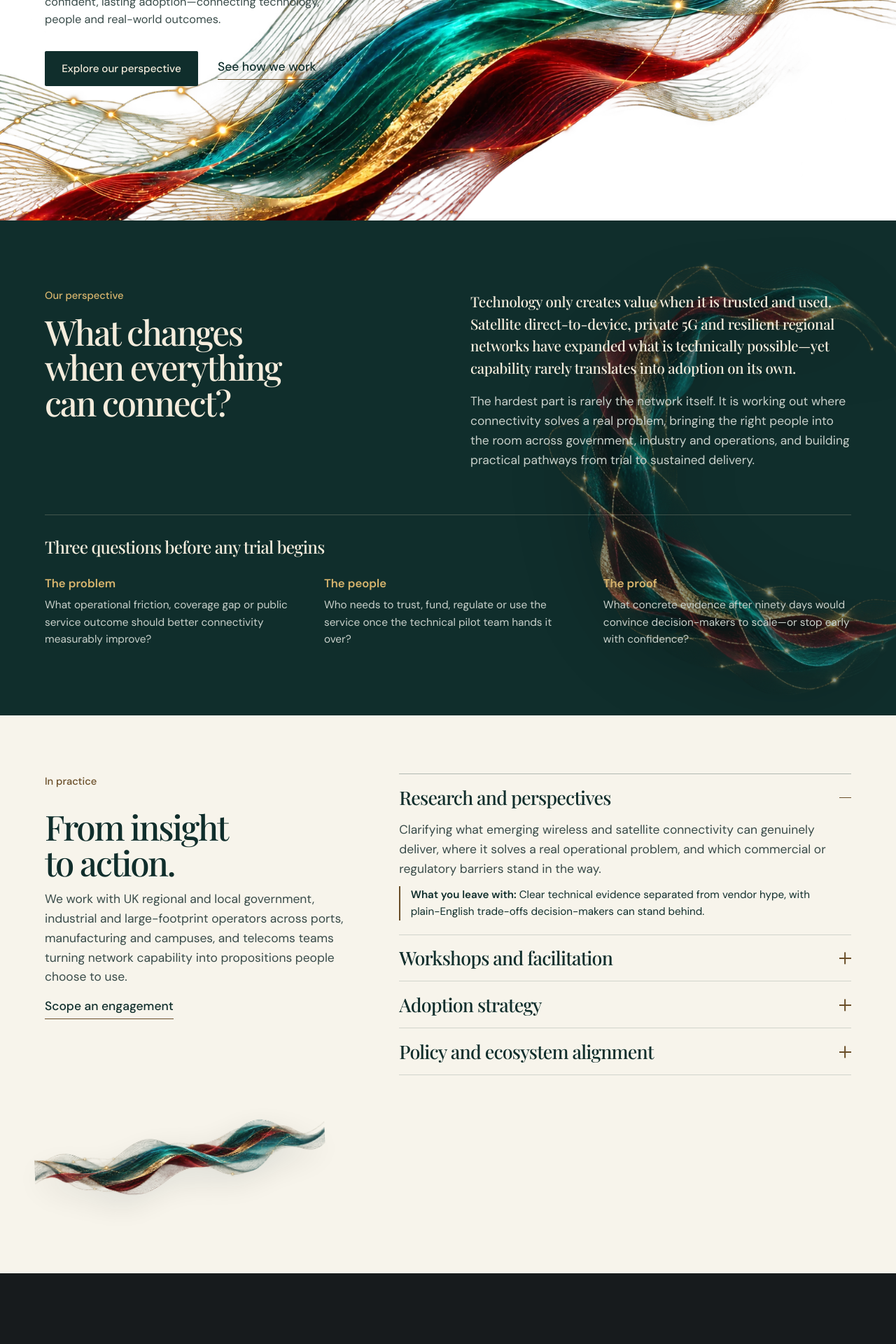
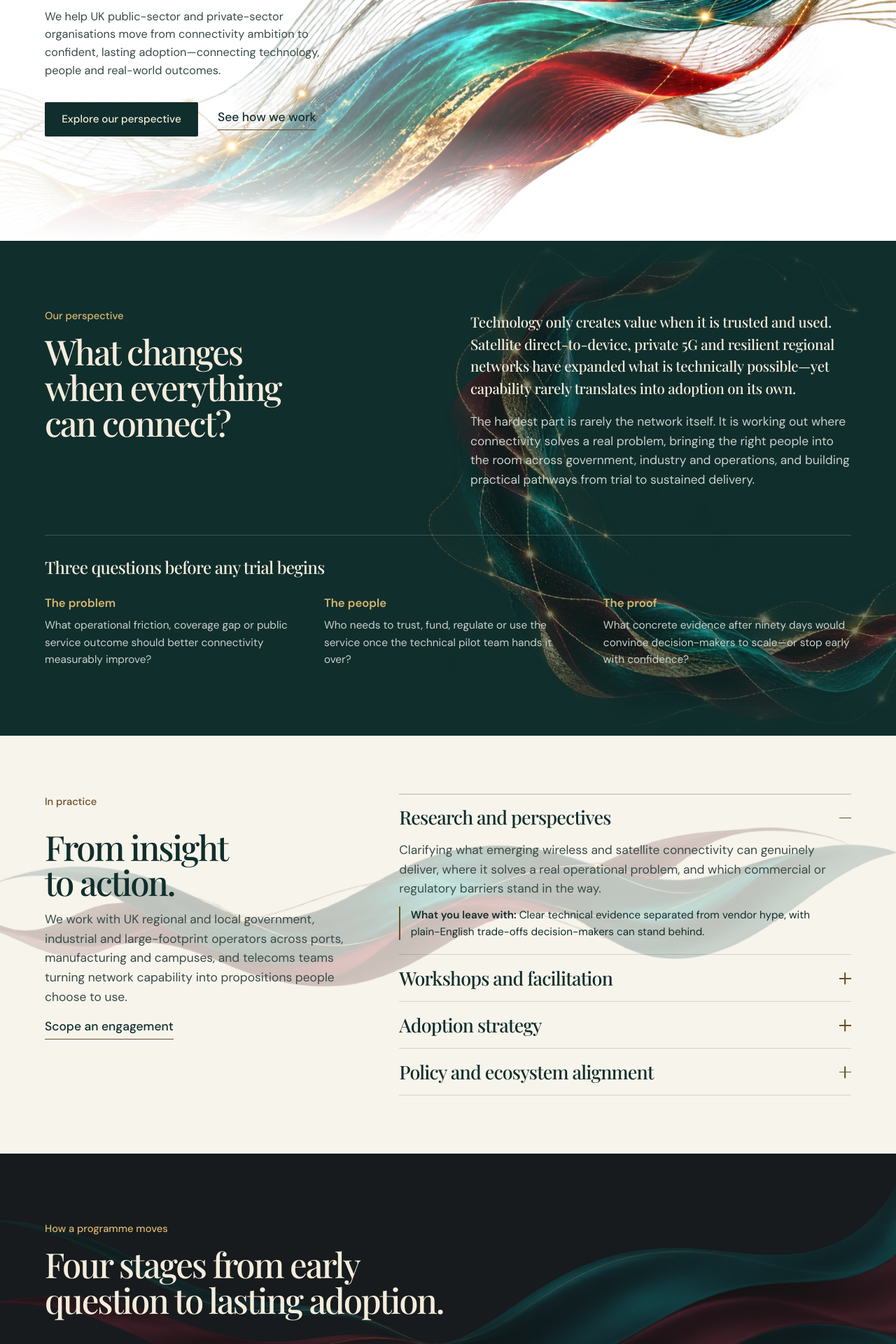
Before and after one commit to koesac-lab/innovate-connects, a PHP site: page /concept-three/ in a window 1280 px wide. Shown: the part 480-2400 px from the top of the page at 70% size. Run offline with PHP 8.4, Linux system fonts and the light colour scheme; some web fonts are replaced.

Commit message:
Integrate full-bleed masked ribbons, remove mouse parallax, and use subtle scroll rotation

```diff
--- a/public/concept-three/app.js
+++ b/public/concept-three/app.js
@@ -153,15 +153,12 @@
 
   setTopic(activeKey);
 
-  /* Smooth GPU-composited ribbon parallax and pathway filament */
+  /* Subtle scroll-only ribbon parallax, scroll-triggered Perspective rotation, and pathway filament */
   const reducedMotion = window.matchMedia && window.matchMedia('(prefers-reduced-motion: reduce)').matches;
   const ribbonNodes = Array.from(document.querySelectorAll('[data-parallax]')).map((el) => ({
     el,
     speed: parseFloat(el.dataset.parallax || '0'),
-    driftX: parseFloat(el.dataset.driftX || '0'),
     rotate: parseFloat(el.dataset.rotate || '0'),
-    pointer: parseFloat(el.dataset.pointer || '0'),
-    currentX: 0,
     currentY: 0,
     currentR: 0
   }));
@@ -170,8 +167,6 @@
   const pathwayFill = document.querySelector('[data-pathway-fill]');
 
   if (!reducedMotion && (ribbonNodes.length > 0 || pathwayFill)) {
-    let pointerX = 0;
-    let pointerY = 0;
     let rafId = null;
 
     const clamp = (val, min, max) => Math.max(min, Math.min(max, val));
@@ -179,31 +174,29 @@
     const updateFrame = () => {
       const vh = window.innerHeight || 900;
       const isCompact = window.innerWidth < 780;
-      const scaleFactor = isCompact ? 0.45 : 1;
+      const scaleFactor = isCompact ? 0.55 : 1;
       let needsAnotherFrame = false;
 
       ribbonNodes.forEach((item) => {
-        const rect = item.el.parentElement.getBoundingClientRect();
+        const host = item.el.closest('section') || item.el.parentElement;
+        const rect = host.getBoundingClientRect();
         const centerOffset = (rect.top + rect.height * 0.5 - vh * 0.5) / vh;
-        const progress = clamp(centerOffset, -1.25, 1.25);
+        const progress = clamp(centerOffset, -1.15, 1.15);
 
-        const targetY = progress * item.speed * 260 * scaleFactor + pointerY * item.pointer * scaleFactor;
-        const targetX = progress * item.driftX * scaleFactor + pointerX * item.pointer * scaleFactor;
-        const targetR = progress * item.rotate * scaleFactor;
+        const targetY = progress * item.speed * 180 * scaleFactor;
+        const targetR = progress * item.rotate;
 
-        item.currentX += (targetX - item.currentX) * 0.1;
-        item.currentY += (targetY - item.currentY) * 0.1;
-        item.currentR += (targetR - item.currentR) * 0.1;
+        item.currentY += (targetY - item.currentY) * 0.09;
+        item.currentR += (targetR - item.currentR) * 0.09;
 
         if (
-          Math.abs(targetX - item.currentX) > 0.08 ||
           Math.abs(targetY - item.currentY) > 0.08 ||
           Math.abs(targetR - item.currentR) > 0.02
         ) {
           needsAnotherFrame = true;
         }
 
-        item.el.style.transform = `translate3d(${item.currentX.toFixed(2)}px, ${item.currentY.toFixed(2)}px, 0) rotate(${item.currentR.toFixed(2)}deg)`;
+        item.el.style.transform = `translate3d(0, ${item.currentY.toFixed(2)}px, 0) rotate(${item.currentR.toFixed(2)}deg)`;
       });
 
       if (pathwaySection && pathwayFill) {
@@ -229,14 +222,6 @@
     window.addEventListener('scroll', requestTick, { passive: true });
     window.addEventListener('resize', requestTick, { passive: true });
 
-    if (window.matchMedia && window.matchMedia('(pointer: fine)').matches) {
-      window.addEventListener('pointermove', (event) => {
-        pointerX = (event.clientX / window.innerWidth - 0.5) * 2;
-        pointerY = (event.clientY / window.innerHeight - 0.5) * 2;
-        requestTick();
-      }, { passive: true });
-    }
-
     requestTick();
   }
 })();
--- a/public/concept-three/index.html
+++ b/public/concept-three/index.html
@@ -24,8 +24,8 @@
   <link rel="preconnect" href="https://fonts.googleapis.com" />
   <link rel="preconnect" href="https://fonts.gstatic.com" crossorigin />
   <link rel="stylesheet" href="https://fonts.googleapis.com/css2?family=DM+Sans:ital,opsz,wght@0,9..40,400..600;1,9..40,400&family=Playfair+Display:ital,wght@0,500;0,600;1,500&display=swap" />
-  <link rel="stylesheet" href="styles.css?v=6" />
-  <script src="app.js?v=6" defer></script>
+  <link rel="stylesheet" href="styles.css?v=7" />
+  <script src="app.js?v=7" defer></script>
 </head>
 <body>
   <a class="skip-link" href="#main">Skip to main content</a>
@@ -75,7 +75,7 @@
   <main id="main">
     <section class="hero" aria-labelledby="hero-headline">
       <div class="hero__media" aria-hidden="true">
-        <div class="ribbon-layer ribbon-layer--hero" data-parallax="0.12" data-pointer="12">
+        <div class="ribbon-layer ribbon-layer--hero" data-parallax="0.08">
           <img
             src="../assets/web/signature-diagonal-alpha-web-v01.webp"
             width="1672"
@@ -102,10 +102,9 @@
     </section>
 
     <section class="band band--perspective perspective has-ribbon" id="perspective" aria-labelledby="perspective-heading">
-      <div class="ribbon-stage ribbon-stage--perspective" aria-hidden="true">
-        <div class="ribbon-layer" data-parallax="-0.1" data-drift-x="16">
+      <div class="ribbon-bleed ribbon-bleed--perspective" aria-hidden="true">
+        <div class="ribbon-layer" data-parallax="-0.06" data-rotate="14">
           <img
-            class="ribbon-orbit"
             src="../assets/web/signature-open-arc-alpha-web-v01.webp"
             alt=""
             loading="lazy"
@@ -151,6 +150,17 @@
     </section>
 
     <section class="band band--editorial practice has-ribbon" id="practice" aria-labelledby="practice-heading">
+      <div class="ribbon-bleed ribbon-bleed--practice" aria-hidden="true">
+        <div class="ribbon-layer" data-parallax="0.06">
+          <img
+            src="../assets/web/quiet-horizontal-alpha-web-v01.webp"
+            alt=""
+            loading="lazy"
+            decoding="async"
+          />
+        </div>
+      </div>
+
       <div class="container practice__layout content-above">
         <div class="practice__intro">
           <p class="section-label">In practice</p>
@@ -159,17 +169,6 @@
             We work with UK regional and local government, industrial and large-footprint operators across ports, manufacturing and campuses, and telecoms teams turning network capability into propositions people choose to use.
           </p>
           <a class="text-link" href="#contact" data-topic-trigger="workshop">Scope an engagement</a>
-
-          <div class="practice__ribbon" aria-hidden="true">
-            <div class="ribbon-layer" data-parallax="0.1" data-drift-x="-12" data-rotate="-2">
-              <img
-                src="../assets/web/signature-horizontal-alpha-web-v01.webp"
-                alt=""
-                loading="lazy"
-                decoding="async"
-              />
-            </div>
-          </div>
         </div>
 
         <div class="practice__list">
@@ -237,21 +236,21 @@
     </section>
 
     <section class="band band--ink approach has-ribbon" id="approach" aria-labelledby="approach-heading" data-pathway-section>
+      <div class="ribbon-bleed ribbon-bleed--approach" aria-hidden="true">
+        <div class="ribbon-layer" data-parallax="-0.06">
+          <img
+            src="../assets/web/quiet-convergence-alpha-web-v01.webp"
+            alt=""
+            loading="lazy"
+            decoding="async"
+          />
+        </div>
+      </div>
+
       <div class="container content-above">
         <div class="approach__header">
           <p class="section-label section-label--gold">How a programme moves</p>
           <h2 id="approach-heading">Four stages from early question to lasting adoption.</h2>
-        </div>
-
-        <div class="approach__ribbon" aria-hidden="true">
-          <div class="ribbon-layer" data-parallax="-0.08" data-drift-x="-16">
-            <img
-              src="../assets/web/signature-convergence-alpha-web-v01.webp"
-              alt=""
-              loading="lazy"
-              decoding="async"
-            />
-          </div>
         </div>
 
         <div class="pathway-track" aria-hidden="true">
@@ -332,8 +331,8 @@
     </section>
 
     <section class="band band--contact contact has-ribbon" id="contact" aria-labelledby="contact-heading">
-      <div class="ribbon-stage ribbon-stage--contact" aria-hidden="true">
-        <div class="ribbon-layer" data-parallax="-0.1" data-drift-x="-16" data-rotate="2">
+      <div class="ribbon-bleed ribbon-bleed--contact" aria-hidden="true">
+        <div class="ribbon-layer" data-parallax="-0.07">
           <img
             src="../assets/web/gold-diagonal-alpha-web-v02.webp"
             alt=""
--- a/public/concept-three/styles.css
+++ b/public/concept-three/styles.css
@@ -64,8 +64,8 @@
     /* Semantic light mode defaults */
     --surface-header: var(--ic-white);
     --surface-hero: var(--ic-white);
-    --hero-scrim: rgba(255, 255, 255, 0.86);
-    --hero-scrim-soft: rgba(255, 255, 255, 0.45);
+    --hero-scrim: rgba(255, 255, 255, 0.88);
+    --hero-scrim-soft: rgba(255, 255, 255, 0.38);
     --surface-perspective: var(--ic-petrol-ink);
     --surface-editorial: var(--ic-paper-soft);
     --surface-ink: var(--ic-ink);
@@ -298,6 +298,7 @@
   .ribbon-layer {
     will-change: transform;
     transform: translate3d(0, 0, 0);
+    transform-origin: center center;
   }
 
   .ribbon-layer img {
@@ -307,66 +308,69 @@
     -webkit-user-drag: none;
   }
 
-  .ribbon-stage {
+  /* Full-bleed atmospheric artwork stages — softly masked so edges dissolve into the surface */
+  .ribbon-bleed {
     position: absolute;
+    inset: 0;
     z-index: 0;
     pointer-events: none;
+    display: flex;
+    overflow: hidden;
+    -webkit-mask-image: linear-gradient(180deg, transparent 0%, #000 18%, #000 82%, transparent 100%);
+    mask-image: linear-gradient(180deg, transparent 0%, #000 18%, #000 82%, transparent 100%);
   }
 
-  /* Perspective: signature-open-arc centered cleanly inside the band, slowly rotating */
-  .ribbon-stage--perspective {
-    top: 12%;
-    right: -8%;
-    width: clamp(24rem, 48vw, 52rem);
-    opacity: 0.54;
-    filter: drop-shadow(0 28px 50px rgba(0, 0, 0, 0.34));
+  /* Perspective: full-bleed open-arc sweeping across the right half with subtle scroll rotation */
+  .ribbon-bleed--perspective {
+    align-items: center;
+    justify-content: flex-end;
   }
 
-  .ribbon-orbit {
-    transform-origin: center center;
-    animation: slowOrbit 72s linear infinite;
+  .ribbon-bleed--perspective .ribbon-layer {
+    width: clamp(32rem, 62vw, 66rem);
+    margin-right: clamp(-10rem, -10vw, -4rem);
+    opacity: 0.42;
   }
 
-  @keyframes slowOrbit {
-    from {
-      transform: rotate(0deg);
-    }
-    to {
-      transform: rotate(360deg);
-    }
+  /* Practice: restrained full-bleed horizontal quiet ribbon dissolving softly into the paper/charcoal ground */
+  .ribbon-bleed--practice {
+    align-items: flex-end;
+    justify-content: flex-start;
   }
 
-  /* Practice: compact signature-horizontal inside the intro column, well clear of section seams */
-  .practice__ribbon {
-    margin-top: clamp(0.9rem, 2.5vw, 2rem);
-    width: min(100%, 26rem);
-    pointer-events: none;
+  .ribbon-bleed--practice .ribbon-layer {
+    width: 112%;
+    margin-left: -6%;
+    margin-bottom: -2%;
+    opacity: 0.22;
   }
 
-  .practice__ribbon img {
-    opacity: 0.96;
-    filter: drop-shadow(0 14px 24px rgba(16, 46, 44, 0.14));
+  :root[data-theme="dark"] .ribbon-bleed--practice .ribbon-layer {
+    opacity: 0.28;
   }
 
-  :root[data-theme="dark"] .practice__ribbon img {
-    opacity: 0.9;
-    filter: drop-shadow(0 18px 32px rgba(0, 0, 0, 0.42));
+  /* Approach: full-bleed convergence streams sweeping horizontally behind the 4-stage pathway */
+  .ribbon-bleed--approach {
+    align-items: center;
+    justify-content: center;
   }
 
-  /* Approach: signature-convergence framed cleanly between header and pathway (never touching section edges) */
-  .approach__ribbon {
-    width: min(100%, 44rem);
-    margin-block: clamp(0.5rem, 2vw, 1.5rem) clamp(1.25rem, 3vw, 2.25rem);
-    opacity: 0.92;
-    pointer-events: none;
+  .ribbon-bleed--approach .ribbon-layer {
+    width: 118%;
+    opacity: 0.34;
   }
 
-  /* Contact: gold-diagonal filaments anchored cleanly at bottom-left, far from Insights above */
-  .ribbon-stage--contact {
-    bottom: 2%;
-    left: -10%;
-    width: clamp(26rem, 52vw, 54rem);
-    opacity: 0.52;
+  /* Contact: full-bleed gold filaments sweeping diagonally across the dark petrol finale */
+  .ribbon-bleed--contact {
+    align-items: flex-end;
+    justify-content: flex-start;
+  }
+
+  .ribbon-bleed--contact .ribbon-layer {
+    width: clamp(36rem, 78vw, 82rem);
+    margin-left: -10%;
+    margin-bottom: -4%;
+    opacity: 0.46;
   }
 }
 
@@ -578,10 +582,11 @@
     border-bottom-color: var(--ink-hover);
   }
 
-  /* Hero: unified single-frame composition across desktop and mobile */
+  /* Hero: full-bleed atmospheric ribbon woven behind the headline */
   .hero {
     position: relative;
     display: grid;
+    min-height: clamp(32rem, 62vw, 46rem);
     background-color: var(--surface-hero);
     isolation: isolate;
     overflow: hidden;
@@ -595,26 +600,43 @@
 
   .hero__media {
     position: relative;
-    align-self: end;
+    align-self: stretch;
+    display: flex;
+    align-items: flex-end;
+    justify-content: flex-end;
     width: 100%;
+    pointer-events: none;
+    -webkit-mask-image: linear-gradient(180deg, #000 0%, #000 78%, transparent 100%);
+    mask-image: linear-gradient(180deg, #000 0%, #000 78%, transparent 100%);
+  }
+
+  .hero__media::after {
+    content: "";
+    position: absolute;
+    inset: 0;
+    background: linear-gradient(
+      95deg,
+      var(--hero-scrim) 0%,
+      var(--hero-scrim-soft) 46%,
+      transparent 78%
+    );
     pointer-events: none;
   }
 
   .ribbon-layer--hero {
-    transform-origin: 70% 60%;
+    width: 108%;
+    margin-right: -4%;
   }
 
   :root[data-theme="dark"] .hero__media img {
-    opacity: 0.92;
-    filter: drop-shadow(0 24px 48px rgba(0, 0, 0, 0.45));
+    opacity: 0.9;
   }
 
   .hero__content {
     position: relative;
     z-index: 2;
-    align-self: start;
-    padding-top: clamp(2.5rem, 6vw, 6.25rem);
-    padding-bottom: clamp(2.5rem, 6vw, 5.25rem);
+    align-self: center;
+    padding-block: clamp(3rem, 6vw, 5.5rem);
   }
 
   .hero__copy {
@@ -818,7 +840,7 @@
 
   /* Approach band */
   .approach__header {
-    margin-bottom: clamp(1rem, 2.5vw, 1.75rem);
+    margin-bottom: clamp(2rem, 4vw, 3rem);
   }
 
   .approach__header h2 {
```
Also changed, not shown: other parts of public/concept-three/styles.css (+18 -44 lines).
